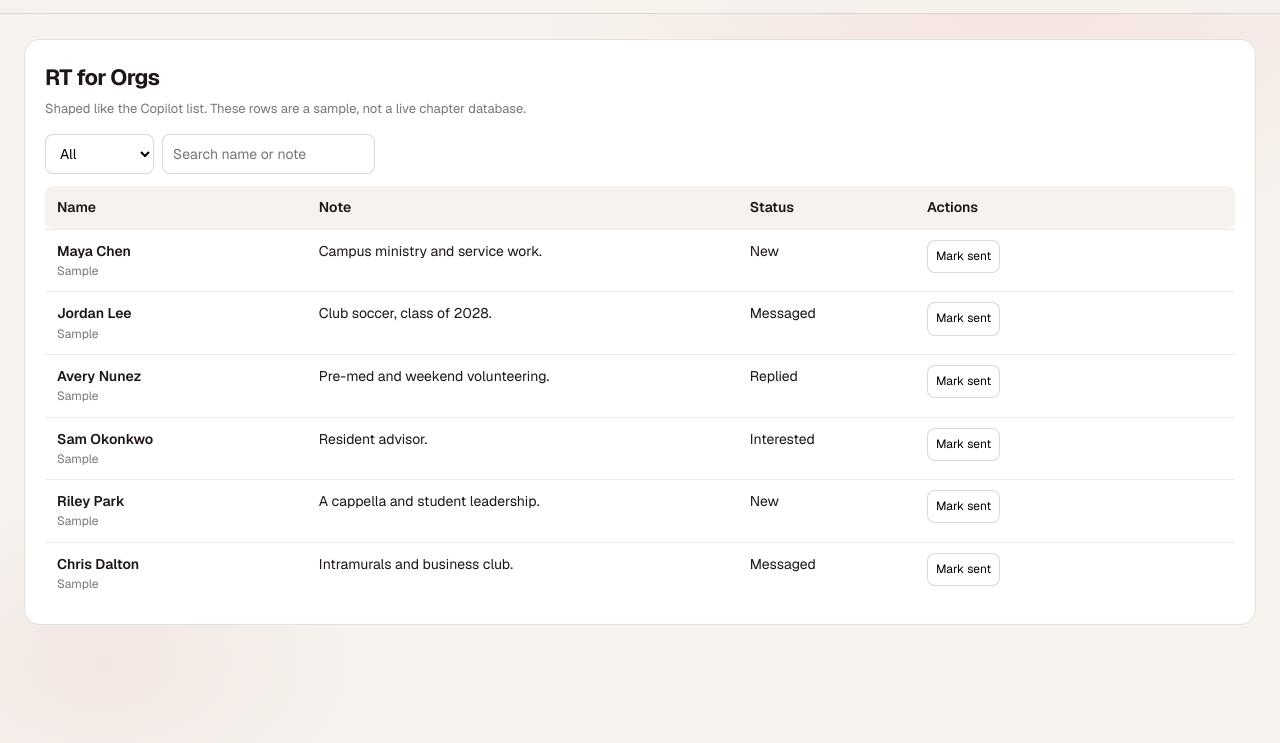
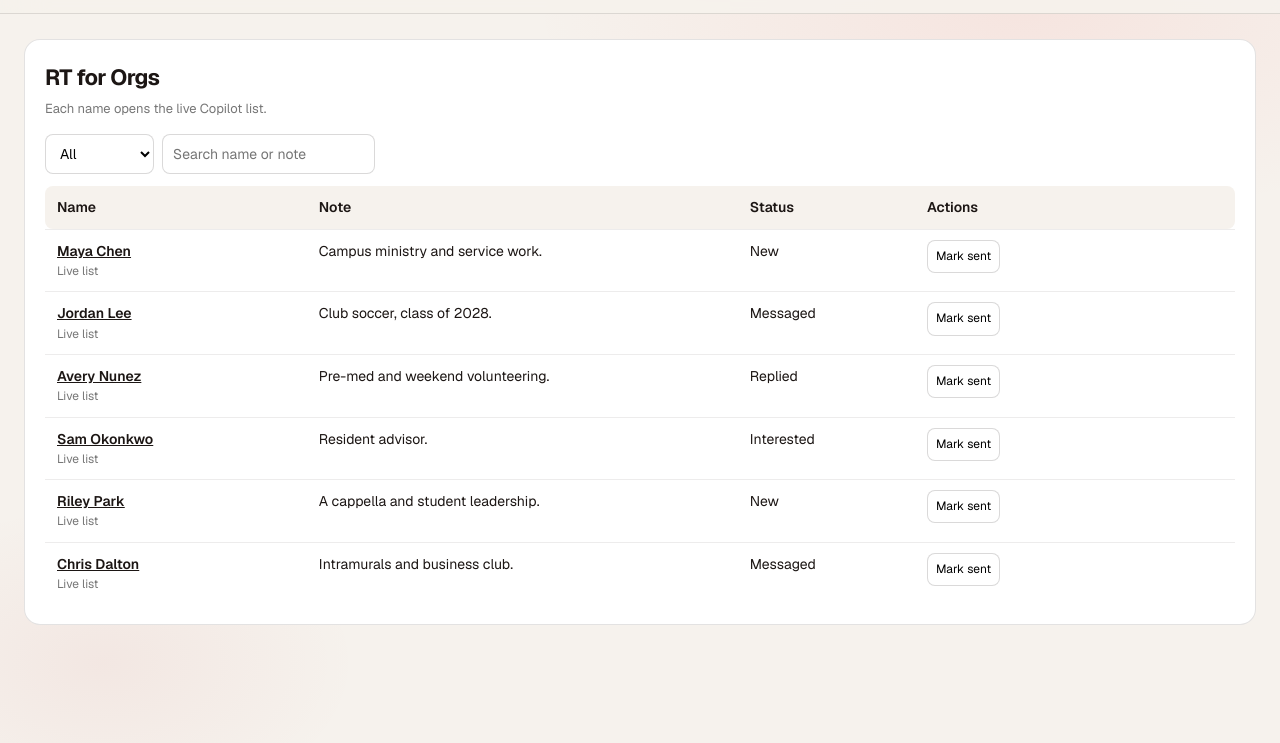
Before and after one commit to Solis-Consulting/rt4orgs-website, a plain HTML site: page index.html in a window 1280 px wide. Shown: the part 57-800 px from the top of the page. Drawn offline with nearby package versions, Linux system fonts and the light colour scheme.

Commit message:
Link the Orgs sample names to the live Copilot list.
Co-authored-by: Cursor <cursoragent@cursor.com>

```diff
--- a/assets/css/demo.css
+++ b/assets/css/demo.css
@@ -38,7 +38,7 @@
   cursor: pointer;
 }
 .wire-row button.is-sent { background: #f4443f; color: #fff; border-color: #f4443f; }
-.wire-handle { font-weight: 600; }
+.wire-handle { font-weight: 600; color: inherit; text-decoration: underline; }
 .wire-meta { color: #777; font-size: 12px; }
 @media (max-width: 800px) {
   .wire-row, .wire-head-row { grid-template-columns: 1fr; }
--- a/index.html
+++ b/index.html
@@ -46,7 +46,7 @@
       <div class="wire-top">
         <div>
           <h2>RT for Orgs</h2>
-          <p>Shaped like the Copilot list. These rows are a sample, not a live chapter database.</p>
+          <p>Each name opens the live Copilot list.</p>
         </div>
       </div>
       <div class="wire-tools">
@@ -60,12 +60,12 @@
         <input data-wire-search type="search" placeholder="Search name or note">
       </div>
       <div class="wire-head-row"><div>Name</div><div>Note</div><div>Status</div><div>Actions</div></div>
-      <div class="wire-row" data-prospect="new"><div><div class="wire-handle">Maya Chen</div><div class="wire-meta">Sample</div></div><div>Campus ministry and service work.</div><div data-status>New</div><div><button type="button" data-mark>Mark sent</button></div></div>
-      <div class="wire-row" data-prospect="messaged"><div><div class="wire-handle">Jordan Lee</div><div class="wire-meta">Sample</div></div><div>Club soccer, class of 2028.</div><div data-status>Messaged</div><div><button type="button" data-mark>Mark sent</button></div></div>
-      <div class="wire-row" data-prospect="replied"><div><div class="wire-handle">Avery Nunez</div><div class="wire-meta">Sample</div></div><div>Pre-med and weekend volunteering.</div><div data-status>Replied</div><div><button type="button" data-mark>Mark sent</button></div></div>
-      <div class="wire-row" data-prospect="interested"><div><div class="wire-handle">Sam Okonkwo</div><div class="wire-meta">Sample</div></div><div>Resident advisor.</div><div data-status>Interested</div><div><button type="button" data-mark>Mark sent</button></div></div>
-      <div class="wire-row" data-prospect="new"><div><div class="wire-handle">Riley Park</div><div class="wire-meta">Sample</div></div><div>A cappella and student leadership.</div><div data-status>New</div><div><button type="button" data-mark>Mark sent</button></div></div>
-      <div class="wire-row" data-prospect="messaged"><div><div class="wire-handle">Chris Dalton</div><div class="wire-meta">Sample</div></div><div>Intramurals and business club.</div><div data-status>Messaged</div><div><button type="button" data-mark>Mark sent</button></div></div>
+      <div class="wire-row" data-prospect="new"><div><a class="wire-handle" href="https://recruitecture-api-production.up.railway.app/phi-kappa-theta-pilot">Maya Chen</a><div class="wire-meta">Live list</div></div><div>Campus ministry and service work.</div><div data-status>New</div><div><button type="button" data-mark>Mark sent</button></div></div>
+      <div class="wire-row" data-prospect="messaged"><div><a class="wire-handle" href="https://recruitecture-api-production.up.railway.app/phi-kappa-theta-pilot">Jordan Lee</a><div class="wire-meta">Live list</div></div><div>Club soccer, class of 2028.</div><div data-status>Messaged</div><div><button type="button" data-mark>Mark sent</button></div></div>
+      <div class="wire-row" data-prospect="replied"><div><a class="wire-handle" href="https://recruitecture-api-production.up.railway.app/phi-kappa-theta-pilot">Avery Nunez</a><div class="wire-meta">Live list</div></div><div>Pre-med and weekend volunteering.</div><div data-status>Replied</div><div><button type="button" data-mark>Mark sent</button></div></div>
+      <div class="wire-row" data-prospect="interested"><div><a class="wire-handle" href="https://recruitecture-api-production.up.railway.app/phi-kappa-theta-pilot">Sam Okonkwo</a><div class="wire-meta">Live list</div></div><div>Resident advisor.</div><div data-status>Interested</div><div><button type="button" data-mark>Mark sent</button></div></div>
+      <div class="wire-row" data-prospect="new"><div><a class="wire-handle" href="https://recruitecture-api-production.up.railway.app/phi-kappa-theta-pilot">Riley Park</a><div class="wire-meta">Live list</div></div><div>A cappella and student leadership.</div><div data-status>New</div><div><button type="button" data-mark>Mark sent</button></div></div>
+      <div class="wire-row" data-prospect="messaged"><div><a class="wire-handle" href="https://recruitecture-api-production.up.railway.app/phi-kappa-theta-pilot">Chris Dalton</a><div class="wire-meta">Live list</div></div><div>Intramurals and business club.</div><div data-status>Messaged</div><div><button type="button" data-mark>Mark sent</button></div></div>
     </section>
     <section id="hero">
       <div class="hero-grid">
```
